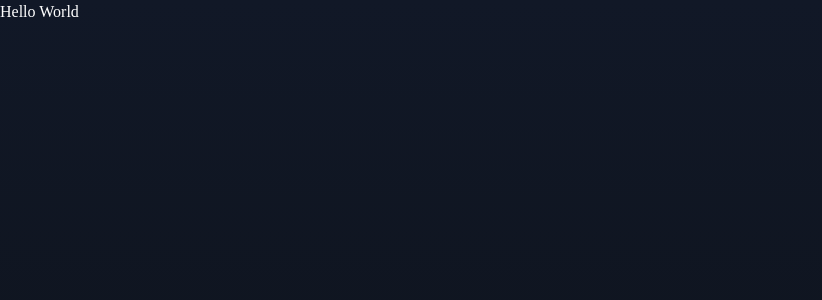
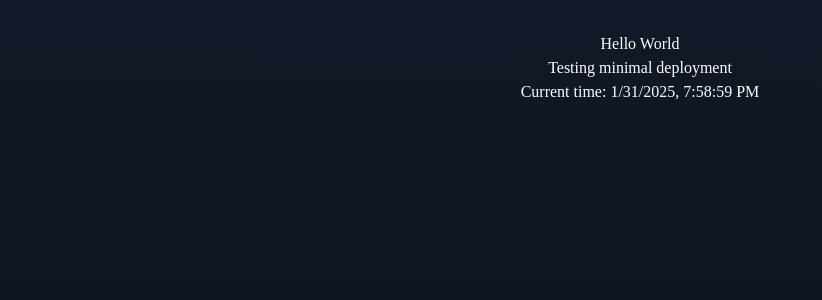
Before and after one commit to anthonyjj89/pieratwebapp, a Next.js app: page / in a window 1280 px wide. Shown: the top 300 px of the page, without its empty margins (0-822 px from the left). Built offline with nearby package versions, Linux system fonts and the light colour scheme.

Commit message:
test: add timestamp to test page

```diff
--- a/src/app/page.tsx
+++ b/src/app/page.tsx
@@ -1,7 +1,9 @@
 export default function Home() {
   return (
-    <div>
+    <div style={{ padding: '2rem', textAlign: 'center' }}>
       <h1>Hello World</h1>
+      <p>Testing minimal deployment</p>
+      <p>Current time: {new Date().toLocaleString()}</p>
     </div>
   );
 }
```
